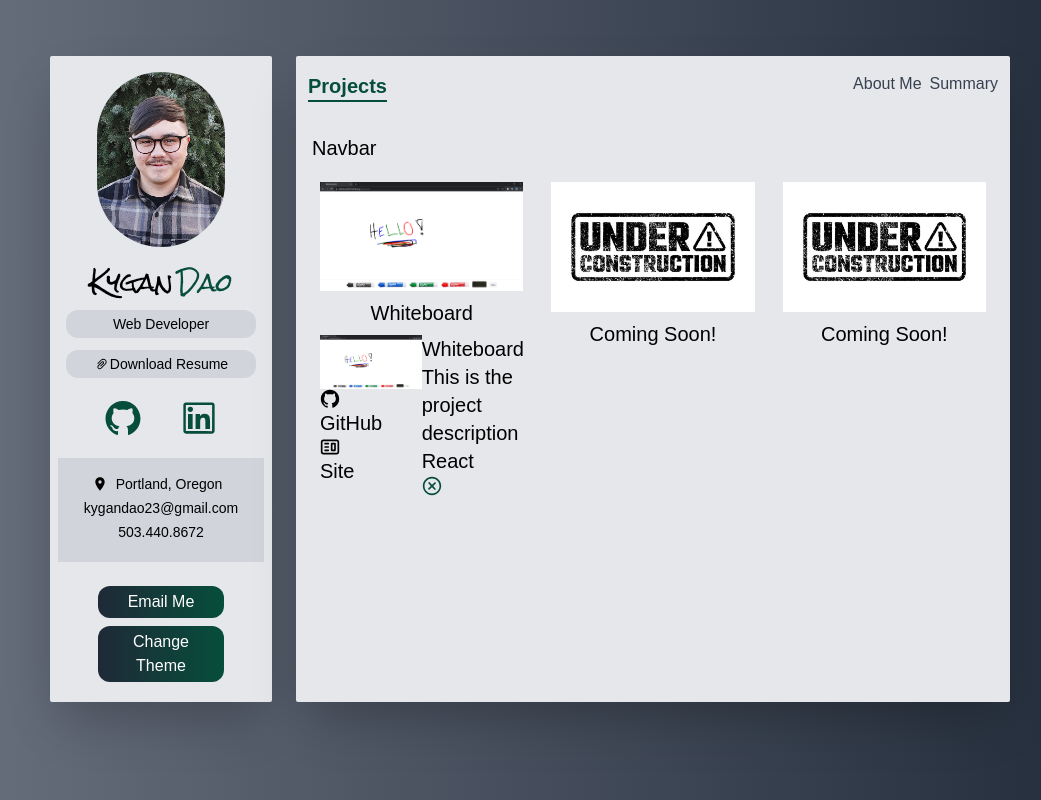
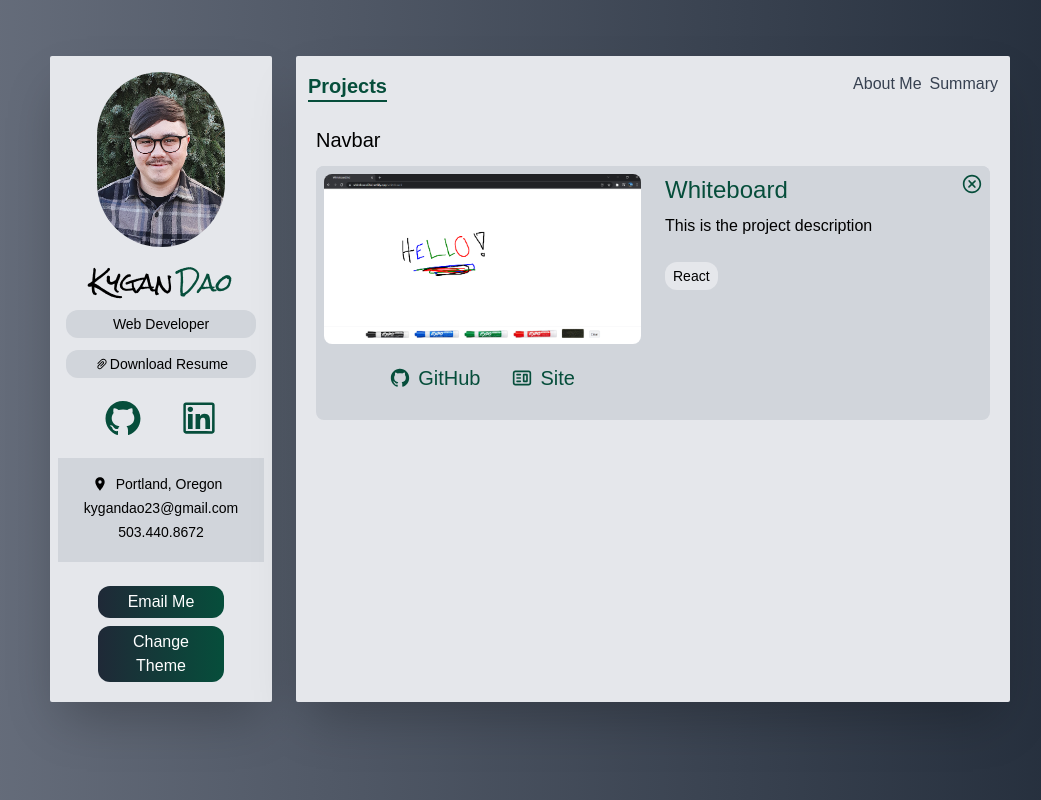
Before and after one commit to Kygandao/kportfoliod, a Next.js app: page /projects in a window 1280 px wide. Both pictures are taken after a click on the picture 531 px from the left and 236 px from the top of the page. Shown: the whole page, without its empty margins (110-1151 px from the left). Built offline with nearby package versions, Linux system fonts and the light colour scheme.

Commit message:
completed project card functionality, begin project nav and filtering

```diff
--- a/components/ProjectCard.tsx
+++ b/components/ProjectCard.tsx
@@ -29,17 +29,17 @@ const ProjectCard:FunctionComponent<{
             showProjectDetails && (
 
 
-        <div id='leftSide' className='grid md:grid-cols-2'>
+        <div id='leftSide' className='absolute top-0 left-0 z-10 grid w-full h-auto p-2 text-black bg-gray-300 rounded-lg md:grid-cols-2 gap-x-6 dark:bg-gray-800 dark:text-white'>
             <div>
-                <img src={image_path} alt={name}/>
-                <div>
-                    <a href={github_url}>
+                <img src={image_path} alt={name} className='rounded-lg'/>
+                <div className='flex justify-center my-4 space-x-2'>
+                    <a href={github_url} className='flex items-center px-3 py-1 space-x-2 text-green-900 hover:text-green-600 dark:text-white dark:hover:text-green-600'>
                         <GrGithub />
                         <span>
                             GitHub
                         </span>
                     </a>
-                    <a href={deployed_url}>
+                    <a href={deployed_url} className='flex items-center px-3 py-1 space-x-2 text-green-900 hover:text-green-600 dark:text-white dark:hover:text-green-600'>
                         <CgWebsite />
                         <span>
                             Site
@@ -50,18 +50,18 @@ const ProjectCard:FunctionComponent<{
 
 
         <div id='rightSide'>
-            <h3>{name}</h3>
-            <h4>{description}</h4>
-            <div>
+            <h3 className='mb-2 text-green-900 lg:text-2xl dark:text-white md:text-lg sm:text-lg'>{name}</h3>
+            <p className='mb-2 text-base'>{description}</p>
+            <div className='flex flex-wrap mt-5 space-x-2 text-sm'>
                 {
                     tech_tags.map(tech =>
-                    <span key={tech}>
+                    <span key={tech} className='px-2 py-1 my-1 bg-gray-200 rounded-xl dark:bg-gray-700'>
                         {tech_tags}
                     </span>)
                 }
             </div>
             <button>
-                <CgCloseO size={20} className='text-green-900' onClick={() => setShowProjectDetails(false)}/>
+                <CgCloseO size={20} className='absolute text-green-900 top-2 right-2 hover:text-green-600' onClick={() => setShowProjectDetails(false)}/>
             </button>
         </div>
     </div>
--- a/pages/projects.tsx
+++ b/pages/projects.tsx
@@ -3,14 +3,14 @@ import { projects } from "../data"
 
 const Projects = () => {
     return (
-        <div className='p-4 text-xl'>
+        <div className='p-4 px-5 py-2 overflow-y-scroll text-xl' style={{height:'65vh' }}>
             <nav>
                 Navbar
             </nav>
-            <div className='grid grid-cols-12 gap-3 my-3'>
+            <div className='relative grid grid-cols-12 gap-3 my-3'>
                 {
                 projects.map(project => (
-                    <div className='col-span-12 p-2 lg:col-span-4 sm:col-span-6 '>
+                    <div className='col-span-12 p-2 bg-gray-300 rounded-lg dark:bg-gray-800 lg:col-span-4 sm:col-span-6'>
                         <ProjectCard project={project} key={project.name}/>
                     </div>
                 ))
```
